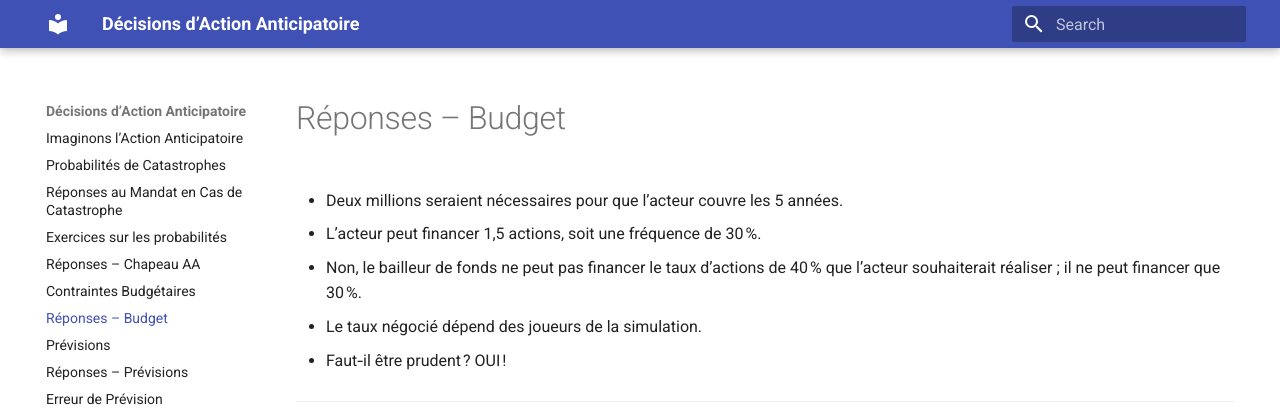
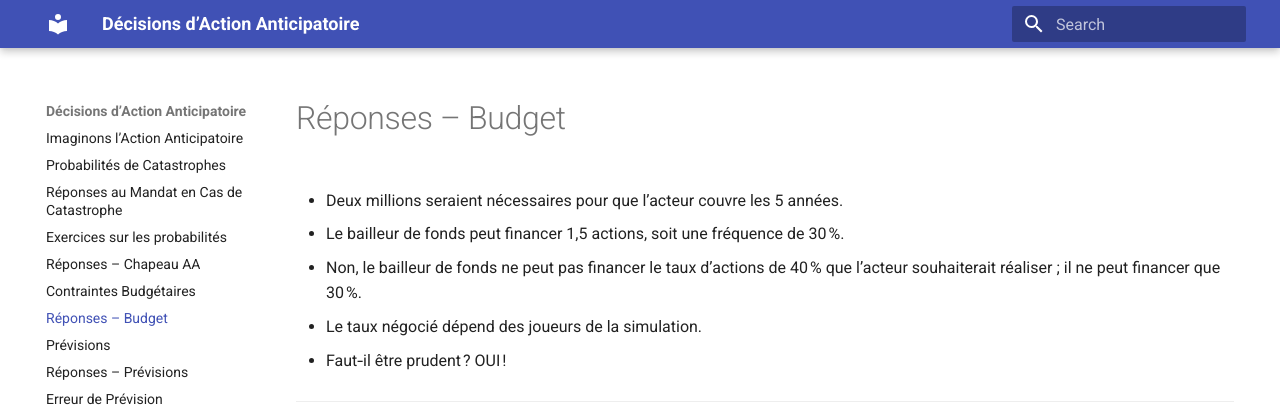
Before and after one commit to ccsfist/aadecisionoverviewFR, an MkDocs documentation site: the page built from docs/budgetanswers.md, in a window 1280 px wide. Shown: the top 416 px of the page. Built offline with MkDocs 1.6.1 and Material for MkDocs 9.7.7, drawn with Linux system fonts in a browser that asks for light colours.

Commit message:
update budgetanswers

```diff
--- a/docs/budgetanswers.md
+++ b/docs/budgetanswers.md
@@ -2,7 +2,7 @@
 
 - Deux millions seraient nécessaires pour que l’acteur couvre les 5 années.
 
-- L’acteur peut financer 1,5 actions, soit une fréquence de 30 %.
+- Le bailleur de fonds peut financer 1,5 actions, soit une fréquence de 30 %.
 
 - Non, le bailleur de fonds ne peut pas financer le taux d’actions de 40 % que l’acteur souhaiterait réaliser ; il ne peut financer que 30 %.
 
```
